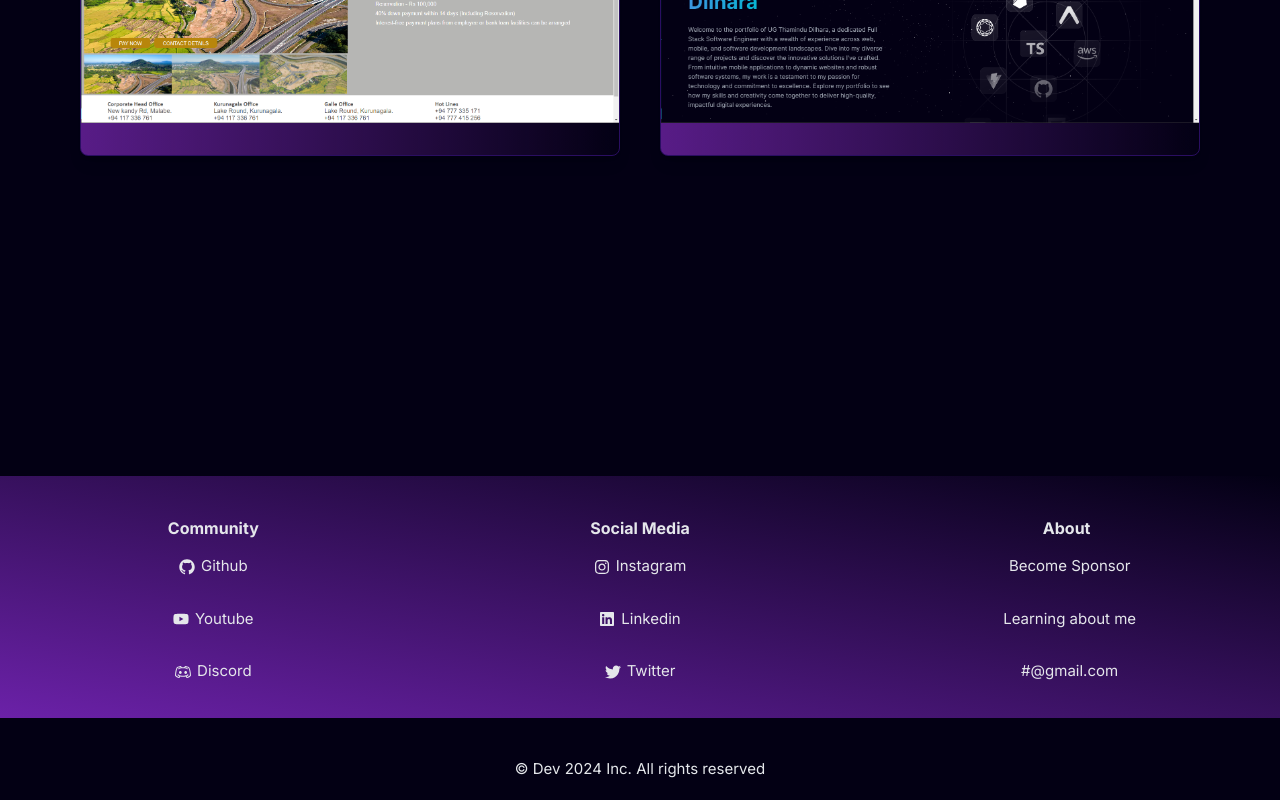
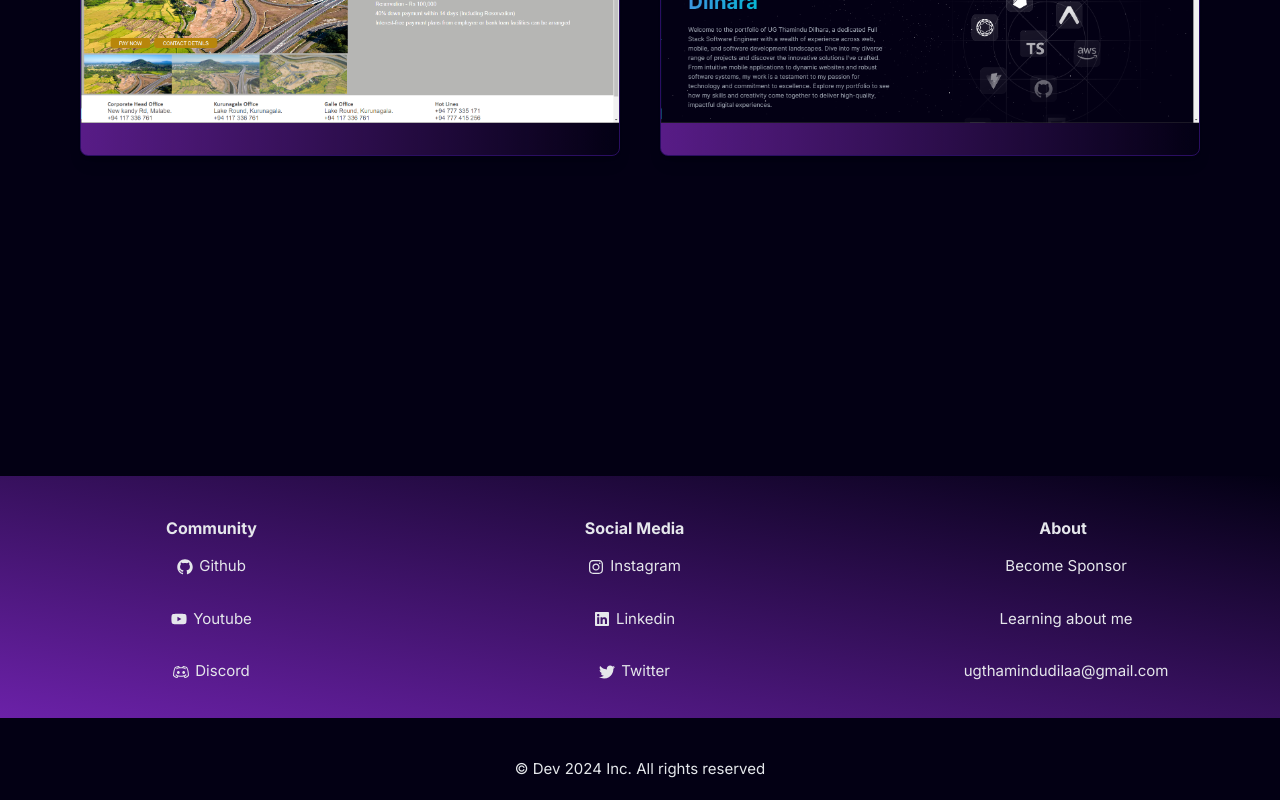
Before and after one commit to ugThaminduD/ugThaminduD_Portfolio, a Next.js app: page / in a window 1280 px wide. Shown: the part 3644-4444 px from the top of the page. Built offline with nearby package versions, Linux system fonts and the light colour scheme; a web font is replaced by a local one.

Commit message:
Update Footer.tsx

```diff
--- a/components/main/Footer.tsx
+++ b/components/main/Footer.tsx
@@ -37,7 +37,7 @@ const Footer = () => {
                         <FaInstagram />
                         <span className="text-[15px] ml-[6px]">Instagram</span>
                     </p>
-                    <a href="www.linkedin.com/in/ugThaminduDil" className="flex flex-row items-center my-[15px] cursor-pointer">
+                    <a href="www.linkedin.com/in/ugthamindudil" className="flex flex-row items-center my-[15px] cursor-pointer">
                         <FaLinkedin />
                         <span className="text-[15px] ml-[6px]">Linkedin</span>
                     </a>
@@ -59,7 +59,7 @@ const Footer = () => {
                     </p>
                     <p className="flex flex-row items-center my-[15px] cursor-pointer">
 
-                        <span className="text-[15px] ml-[6px]">#@gmail.com</span>
+                        <span className="text-[15px] ml-[6px]">ugthamindudilaa@gmail.com</span>
                     </p>
                 </div>
 
```
